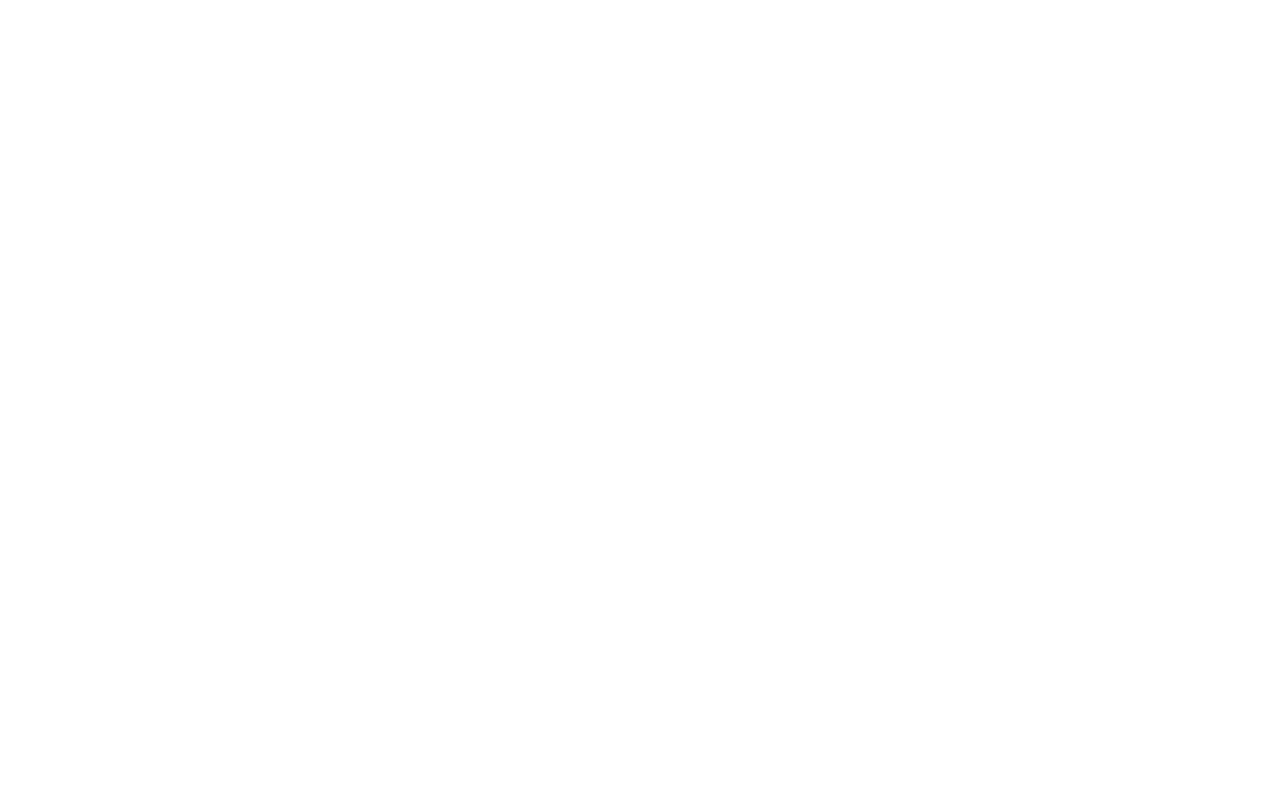
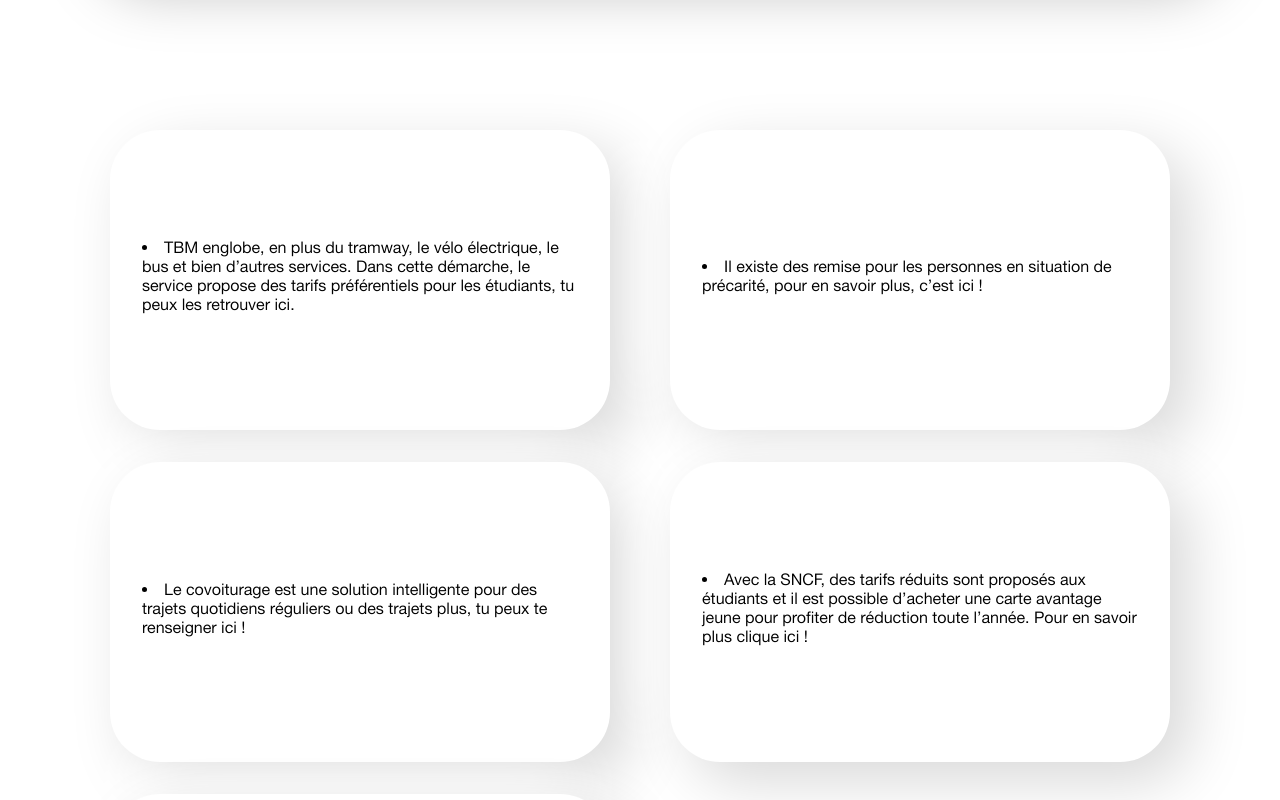
Before and after one commit to HeloisePi/Reboot2023_, a SvelteKit app: page /divers in a window 1280 px wide. Before the commit this address had no page. Shown: the part 900-1700 px from the top of the page. Before the commit the page ends 800 px from the top, so only its background shows below. Built offline with nearby package versions, Linux system fonts and the light colour scheme.

Commit message:
Add Theme Divers

```diff
--- /dev/null
+++ b/src/routes/divers/+page.svelte
@@ -0,0 +1,83 @@
+<script>
+    import Contenaire from "../component/Contenaire.svelte";
+    import HeroTheme from "../component/HeroTheme.svelte";
+    import ThemeButton from "../component/ThemeButton.svelte";
+    import TitleH2 from "../component/TitleH2.svelte";
+</script>
+
+
+<HeroTheme srcImg="/images/logo/eco.svg" title="Divers"></HeroTheme>
+<section>
+    <Contenaire><p>D’après le site notre-environenment.gouv.fr :  “En 2019, les véhicules particuliers émettent 71,6 millions de tonnes équivalent CO2”. C’est pourquoi se déplacer proprement est un enjeu essentiel, de plus, cela permet de faire des économies.
+        En 2020, le réseau de tramway de Bordeaux est positionné en tête des réseaux des grandes villes. Toutefois, il faut garder en tête que le tram n’est pas la seule alternative. </p></Contenaire>
+        <div class="link">
+
+            <a href="https://boutique.infotbm.com/products/34 " class="help">
+                <li>TBM englobe, en plus du tramway, le vélo électrique, le bus et bien d’autres services. Dans cette démarche, le service propose des tarifs préférentiels pour les étudiants, tu peux les retrouver ici. </li>
+            </a>
+            <a href="https://www.infotbm.com/fr/tarificationsolidaire " class="help">
+                <li>Il existe des remise pour les personnes en situation de précarité, pour en savoir plus, c’est ici !</li>
+            </a>
+            <a href="https://www.economie.gouv.fr/particuliers/tout-savoir-covoiturage " class="help">
+                <li>Le covoiturage est une solution intelligente pour des trajets quotidiens réguliers ou des trajets plus, tu peux te renseigner ici !</li>
+            </a>
+            <a href="https://www.sncf-connect.com/app/catalogue/description/carte-avantage-jeune" class="help">
+                <li>Avec la SNCF, des tarifs réduits sont proposés aux étudiants et il est possible d’acheter une carte avantage jeune pour profiter de réduction toute l’année. Pour en savoir plus clique ici !</li>
+            </a>
+            <a href="https://www.unairdebordeaux.fr/article/trottinettes-electriques-a-bordeaux/" class="help">
+                <li>Pour la trottinette électrique et les vélos, tu en sauras plus ici ! </li>
+            </a>
+        </div>
+</section>
+
+
+<style>
+        section{
+        width: 100vw;
+        padding-left: 5rem;
+        padding-right: 5rem;
+        display: flex;
+        flex-direction: column;
+        gap: 5rem;
+        padding-bottom: 5rem;
+    }
+    h2{
+        margin-bottom: 2rem;
+    }
+    li{
+        margin-bottom: 0.5rem;
+    }
+    .allButton{
+        display: flex;
+        gap: 2rem;
+    }
+    .help{
+        max-width: 500px;
+        height: 300px;
+        border-radius: 50px;
+        border-radius: 50px;
+        background: #ffffff;
+        box-shadow:  20px 20px 60px #d9d9d9,
+                    -20px -20px 60px #ffffff;
+        display: flex;
+        justify-content: center;
+        align-items: center;
+        padding: 2rem;
+        transition: ease 500ms;
+    }
+    .help:hover{
+        transform: scale(110%);
+    }
+    .link{
+        display: grid;
+        grid-template-columns: 1fr 1fr;
+        justify-items: center;
+        align-items: center;
+        row-gap: 2rem;
+    }
+    @media screen and (max-width: 1200px) {
+    .link{
+        grid-template-columns: 1fr;
+    }
+}
+</style>
```
